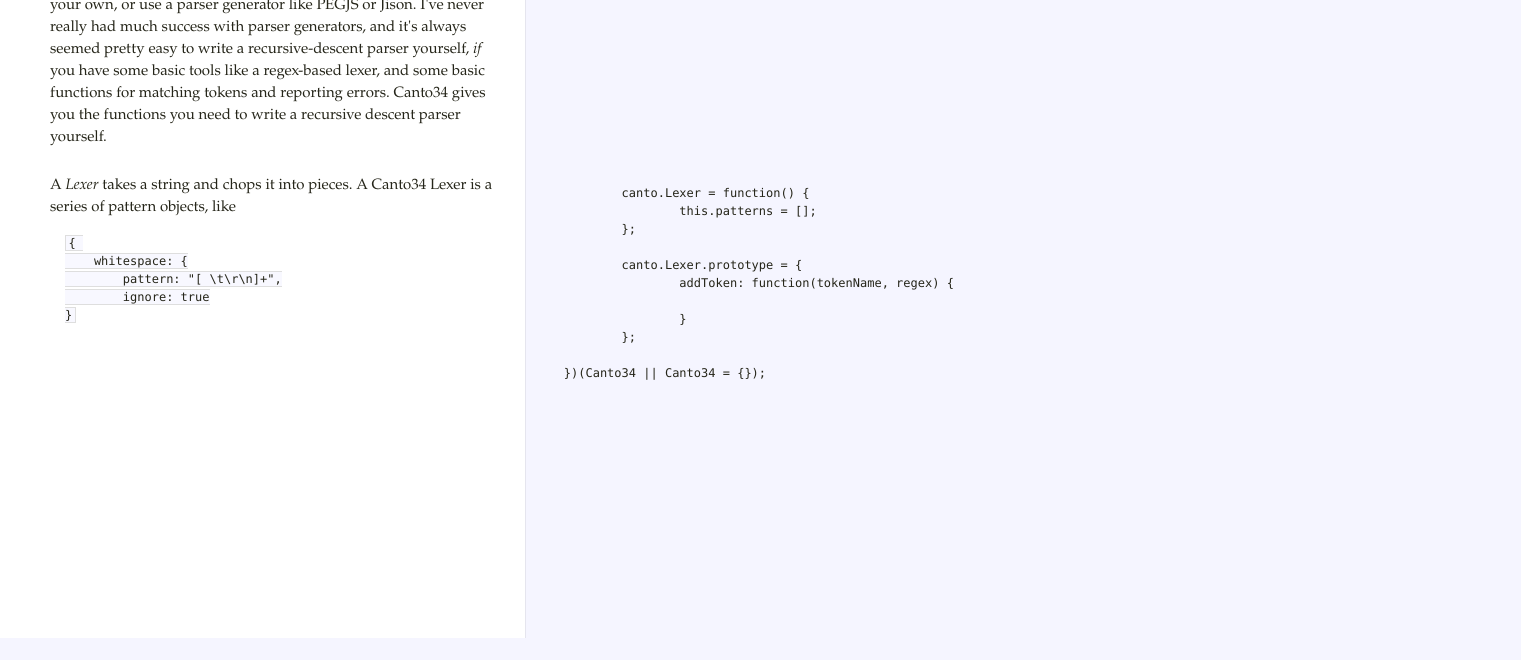
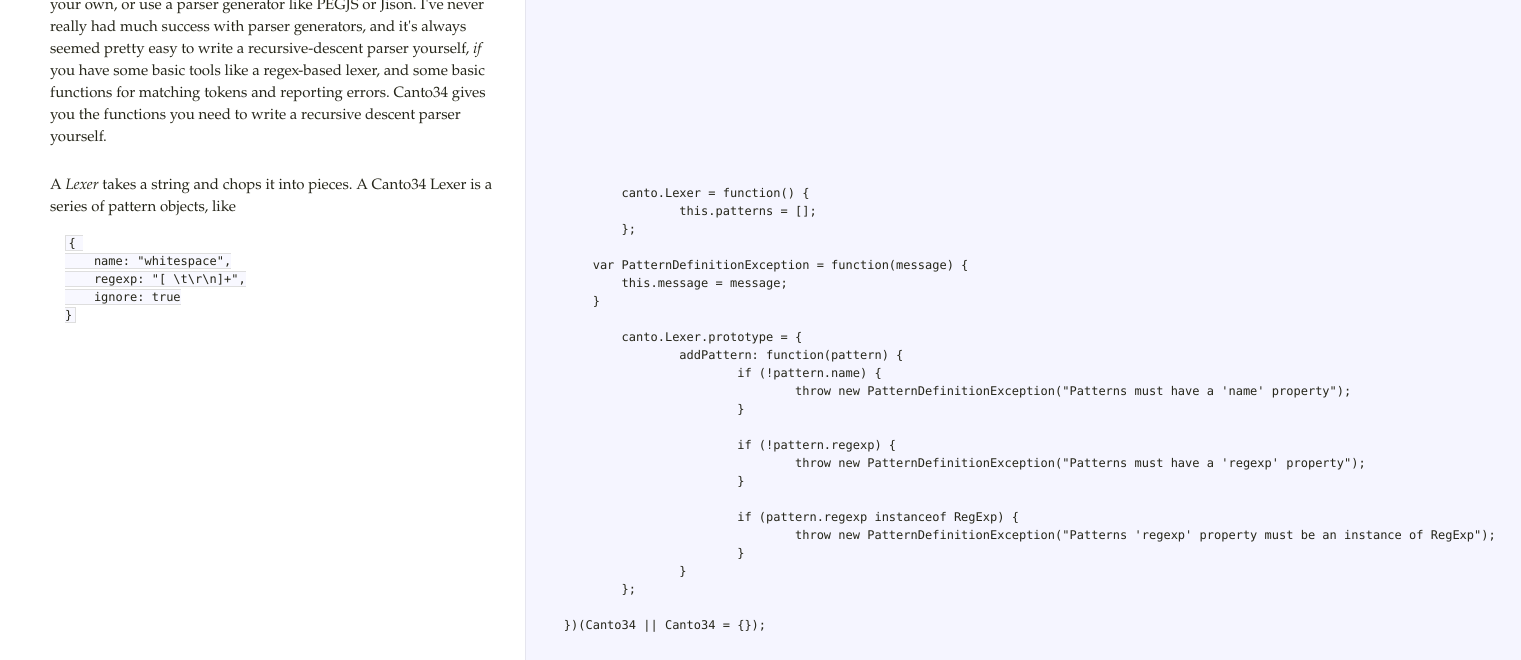
Before and after one commit to stevecooperorg/canto34, a plain HTML site: page docs/canto34.html in a window 1280 px wide. Shown: the part 162-822 px from the top of the page, 1521 px wide, since content can reach past the window. Before the commit the page ends 800 px from the top, so only its background shows below. Drawn offline with Linux system fonts and the light colour scheme.

Commit message:
fixed docs

```diff
--- a/docs/canto34.html
+++ b/docs/canto34.html
@@ -15,17 +15,31 @@
 <p>A <em>Lexer</em> takes a string and chops it into pieces. A Canto34 Lexer is a series of pattern objects, like </p>
 
 <pre><code>{
-    whitespace: {
-        pattern: "[ \t\r\n]+",
-        ignore: true
+    name: "whitespace",
+    regexp: "[ \t\r\n]+",
+    ignore: true
 }
 </code></pre>             </div>                          <div class="content"><div class="highlight"><pre>	canto.Lexer = function() {
 		this.patterns = [];
 	};
 
+    var PatternDefinitionException = function(message) {
+    	this.message = message;
+    }
+
 	canto.Lexer.prototype = {
-		addToken: function(tokenName, regex) {
+		addPattern: function(pattern) {
+			if (!pattern.name) {
+				throw new PatternDefinitionException(&quot;Patterns must have a &#x27;name&#x27; property&quot;);
+			}
 
+			if (!pattern.regexp) {
+				throw new PatternDefinitionException(&quot;Patterns must have a &#x27;regexp&#x27; property&quot;);
+			}
+
+			if (pattern.regexp instanceof RegExp) {
+				throw new PatternDefinitionException(&quot;Patterns &#x27;regexp&#x27; property must be an instance of RegExp&quot;);
+			}
 		}
 	};
 
--- a/src/canto34.js
+++ b/src/canto34.js
@@ -13,7 +13,7 @@
 	//
 	//     {
     //         name: "whitespace",
-    //         pattern: "[ \t\r\n]+",
+    //         regexp: "[ \t\r\n]+",
     //         ignore: true
     //     }
 	canto.Lexer = function() {
```
